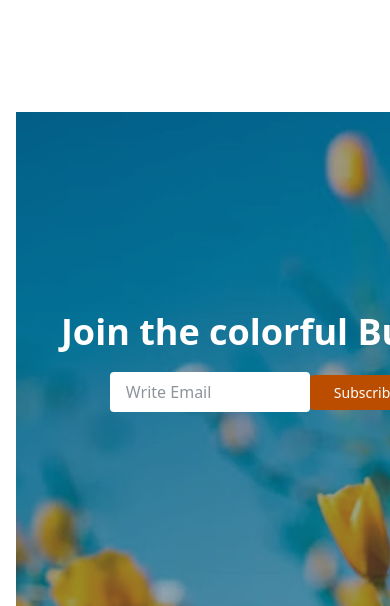
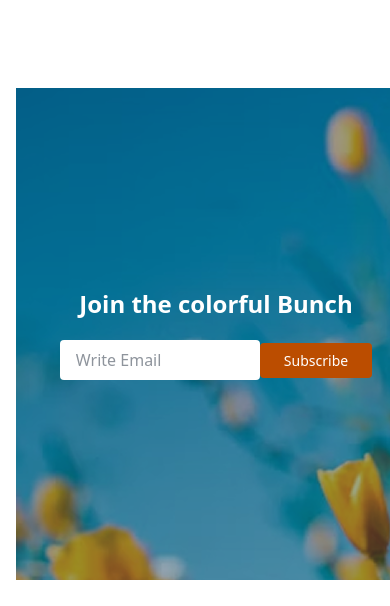
Before and after one commit to Ruhulaminrasel/Flowers-Shop-Assainment, a plain HTML site: page index.html in a window 390 px wide. Shown: the part 4466-5072 px from the top of the page. Drawn offline with nearby package versions, Linux system fonts and the light colour scheme.

Commit message:
added some responsive code

```diff
--- a/index.html
+++ b/index.html
@@ -209,14 +209,14 @@
   </div>
 </div>
 
--->
+
      <!--latest deals section End here Here-->
 
      <!--News letter section Start Here-->
 
-<div class="news bg-[url(./assets/news-letter-bg.png)] bg-no-repeat w-[500px] md:w-full h-full py-50 mt-30">
+<div class="news bg-[url(./assets/news-letter-bg.png)] bg-no-repeat w-[400px] md:w-full h-full py-50 mt-30">
     <div class="title">
-        <h3 class="text-center font-bold text-4xl text-white mb-5">Join the colorful Bunch</h3>
+        <h3 class="text-center text-2xl font-bold md:text-4xl text-white mb-5">Join the colorful Bunch</h3>
     </div>
 
 
```
